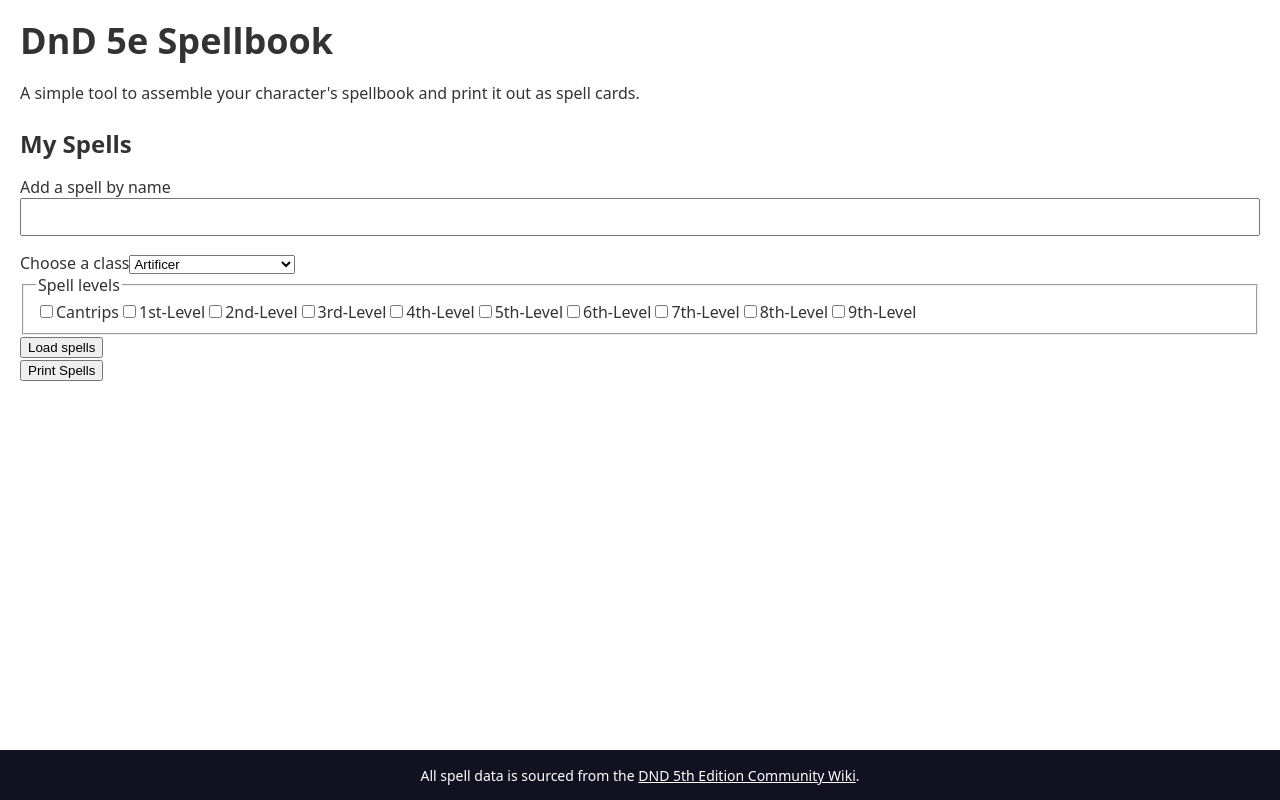
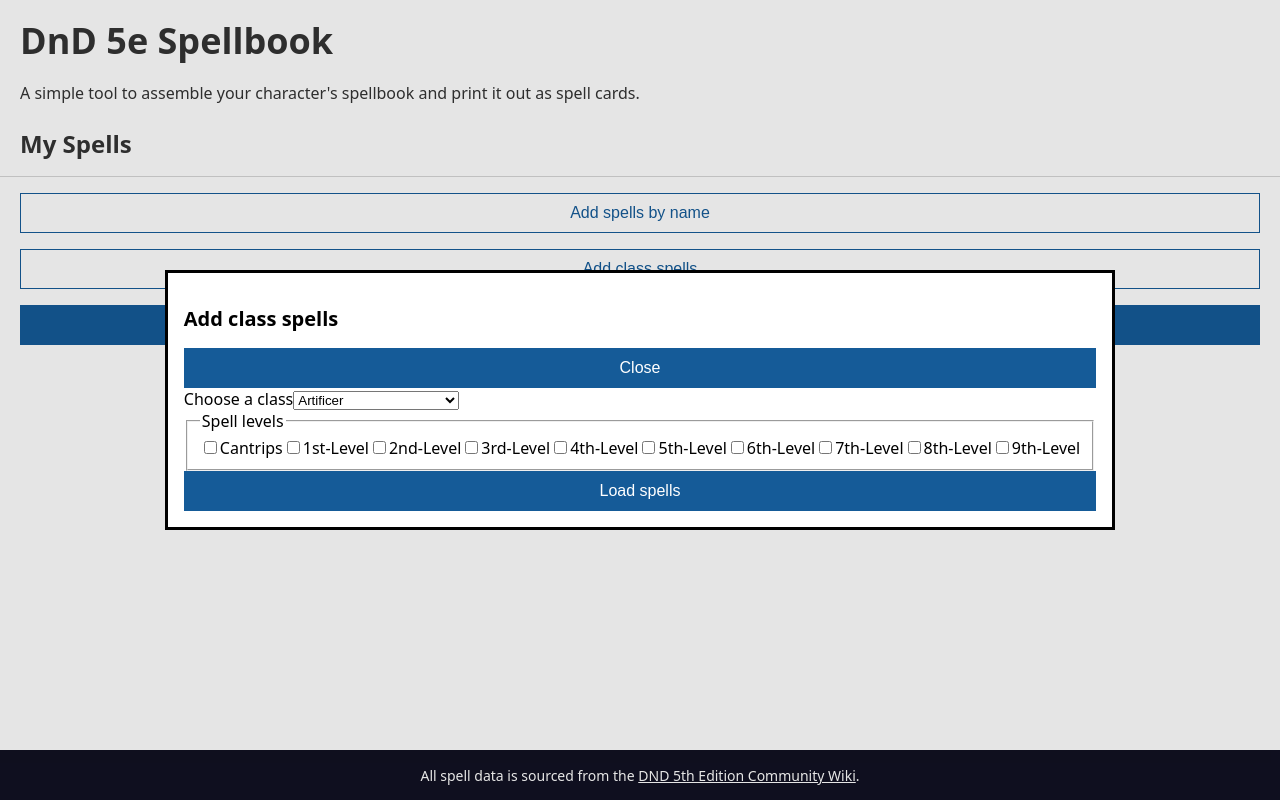
Before and after one commit to sfritton/dnd-spellbook, a React (Vite) app: page / in a window 1280 px wide. Both pictures are taken after a click on the button "Add class spells". Built offline with nearby package versions, Linux system fonts and the light colour scheme.

Commit message:
dialogs ahhhh

```diff
--- a/src/react-app/App.tsx
+++ /dev/null
@@ -1,27 +0,0 @@
-import { useCallback, useEffect, useState } from 'react';
-import { ClassSpellsInput } from './ClassSpellsInput';
-import { Typeahead } from './Typeahead';
-import { Spell } from './types';
-import { SpellList } from './SpellList';
-
-export const App = () => {
-  const [mySpells, setMySpells] = useState<Spell[]>([]);
-  const appendSpells = useCallback((spells: Spell[]) => {
-    setMySpells((prevMySpells) =>
-      [
-        ...prevMySpells,
-        ...spells.filter(({ id }) => prevMySpells.every((prevSpell) => prevSpell.id !== id)),
-      ].sort((spellA, spellB) => spellA.level - spellB.level),
-    );
-  }, []);
-
-  return (
-    <section>
-      <h2>My Spells</h2>
-      <SpellList spells={mySpells} />
-      <Typeahead appendSpells={appendSpells} />
-      <ClassSpellsInput appendSpells={appendSpells} />
-      <button>Print Spells</button>
-    </section>
-  );
-};
--- /dev/null
+++ b/src/react-app/App/index.module.css
@@ -0,0 +1,11 @@
+.stickyFooter {
+  position: sticky;
+  bottom: 0;
+  background: #fff;
+  padding: 16px 20px;
+  margin: 0 -20px;
+  border-top: 1px solid #d6d6d6;
+  display: flex;
+  flex-direction: column;
+  gap: 16px;
+}
--- /dev/null
+++ b/src/react-app/App/index.tsx
@@ -0,0 +1,45 @@
+import { useCallback, useEffect, useState } from 'react';
+import { ClassSpellsInput } from '../ClassSpellsInput';
+import { Typeahead } from '../Typeahead';
+import { Spell } from '../types';
+import { SpellList } from '../SpellList';
+import styles from './index.module.css';
+import { useDialog } from '../Dialog';
+
+export const App = () => {
+  // TODO: convert to spells by level
+  const [mySpells, setMySpells] = useState<Spell[]>([]);
+  const appendSpells = useCallback((spells: Spell[]) => {
+    setMySpells((prevMySpells) =>
+      [
+        ...prevMySpells,
+        ...spells.filter(({ id }) => prevMySpells.every((prevSpell) => prevSpell.id !== id)),
+      ].sort((spellA, spellB) => spellA.level - spellB.level),
+    );
+  }, []);
+
+  const [TypeaheadDialog, { open: openTypeahead }] = useDialog();
+  const [ClassSpellsDialog, { open: openClassSpells }] = useDialog();
+
+  return (
+    <section>
+      <h2>My Spells</h2>
+      <SpellList spells={mySpells} />
+      <div className={styles.stickyFooter}>
+        <button className="secondary" onClick={openTypeahead}>
+          Add spells by name
+        </button>
+        <TypeaheadDialog title="Add spells by name">
+          <Typeahead appendSpells={appendSpells} />
+        </TypeaheadDialog>
+        <button className="secondary" onClick={openClassSpells}>
+          Add class spells
+        </button>
+        <ClassSpellsDialog title="Add class spells">
+          <ClassSpellsInput appendSpells={appendSpells} />
+        </ClassSpellsDialog>
+        <button>Print Spells</button>
+      </div>
+    </section>
+  );
+};
--- /dev/null
+++ b/src/react-app/ClassSpellsInput/index.module.css
@@ -0,0 +1,8 @@
+.classSpellsButton {
+  display: block;
+  width: 100%;
+  border: none;
+  background: var(--link-color);
+  color: #fff;
+  font-size: 16px;
+}
--- a/src/react-app/ClassSpellsInput/index.tsx
+++ b/src/react-app/ClassSpellsInput/index.tsx
@@ -1,8 +1,9 @@
-import { Fragment, useState, useEffect, useCallback, FormEvent } from 'react';
+import { Fragment, useState, useCallback, FormEvent } from 'react';
 import { formatSpellLevel } from '../util';
 import { CLASSES } from '../../constants/classes';
 import * as spellLists from '../spells';
 import { Spell } from '../types';
+import styles from './index.module.css';
 
 const LEVEL_OPTIONS = [...new Array(10)].map((_, i) => ({
   value: i,
@@ -10,8 +11,6 @@
 }));
 
 export const ClassSpellsInput = ({ appendSpells }: { appendSpells: (spells: Spell[]) => void }) => {
-  const [isOpen, setIsOpen] = useState(false);
-
   const handleSubmit = useCallback(
     (e: FormEvent<HTMLFormElement>) => {
       e.preventDefault();
@@ -25,16 +24,12 @@
       appendSpells(
         levels.flatMap((level) => spellLists[className as keyof typeof spellLists][level]),
       );
-
-      setIsOpen(false);
     },
     [appendSpells],
   );
 
-  if (!isOpen) return <button onClick={() => setIsOpen(true)}>Add class spells</button>;
-
   return (
-    <form onSubmit={handleSubmit}>
+    <form className={styles.classSpellsForm} onSubmit={handleSubmit}>
       <label htmlFor="class-select">Choose a class</label>
       <select id="class-select">
         {CLASSES.map(({ id, name }) => (
--- /dev/null
+++ b/src/react-app/Dialog/index.tsx
@@ -0,0 +1,24 @@
+import { PropsWithChildren, useCallback, useMemo, useRef } from 'react';
+
+interface DialogProps {
+  title: string;
+}
+
+export const useDialog = () => {
+  const dialogRef = useRef<HTMLDialogElement>(null);
+
+  const open = useCallback(() => dialogRef.current?.showModal(), []);
+  const close = useCallback(() => dialogRef.current?.close(), []);
+
+  const Dialog = ({ title, children }: PropsWithChildren<DialogProps>) => (
+    <dialog ref={dialogRef}>
+      <div className="dialogHeader">
+        <h3>{title}</h3>
+        <button onClick={close}>Close</button>
+      </div>
+      {children}
+    </dialog>
+  );
+
+  return useMemo(() => [Dialog, { open, close }] as const, [Dialog, open, close]);
+};
--- a/src/react-app/Typeahead/index.tsx
+++ b/src/react-app/Typeahead/index.tsx
@@ -1,4 +1,4 @@
-import { useEffect, useState } from 'react';
+import { useState } from 'react';
 import allSpells from '../../constants/spells/all.json';
 import { Spell } from '../types';
 import styles from './index.module.css';
@@ -6,6 +6,7 @@
 
 const allSpellsFlat = allSpells.flat();
 
+// TODO: allow user to add multiple spells
 export const Typeahead = ({ appendSpells }: { appendSpells: (spells: Spell[]) => void }) => {
   const [value, setValue] = useState<string>('');
 
--- a/src/styles/index.css
+++ b/src/styles/index.css
@@ -69,6 +69,35 @@
   clip: rect(0px, 0px, 0px, 0px);
 }
 
+
+button {
+  display: flex;
+  width: 100%;
+  justify-content: center;
+  align-items: center;
+  border: none;
+  background: var(--link-color);
+  color: #fff;
+  font-size: 16px;
+  padding: 0 20px;
+  height: 40px;
+  cursor: pointer;
+
+  &:hover {
+    background: var(--link-color-hover);
+  }
+
+  &.secondary {
+    background: #fff;
+    color: var(--link-color);
+    border: 1px solid var(--link-color);
+
+    &:hover {
+      background: #f7f7f7;
+    }
+  }
+}
+
 footer {
   height: 50px;
   font-size: 14px;
```
